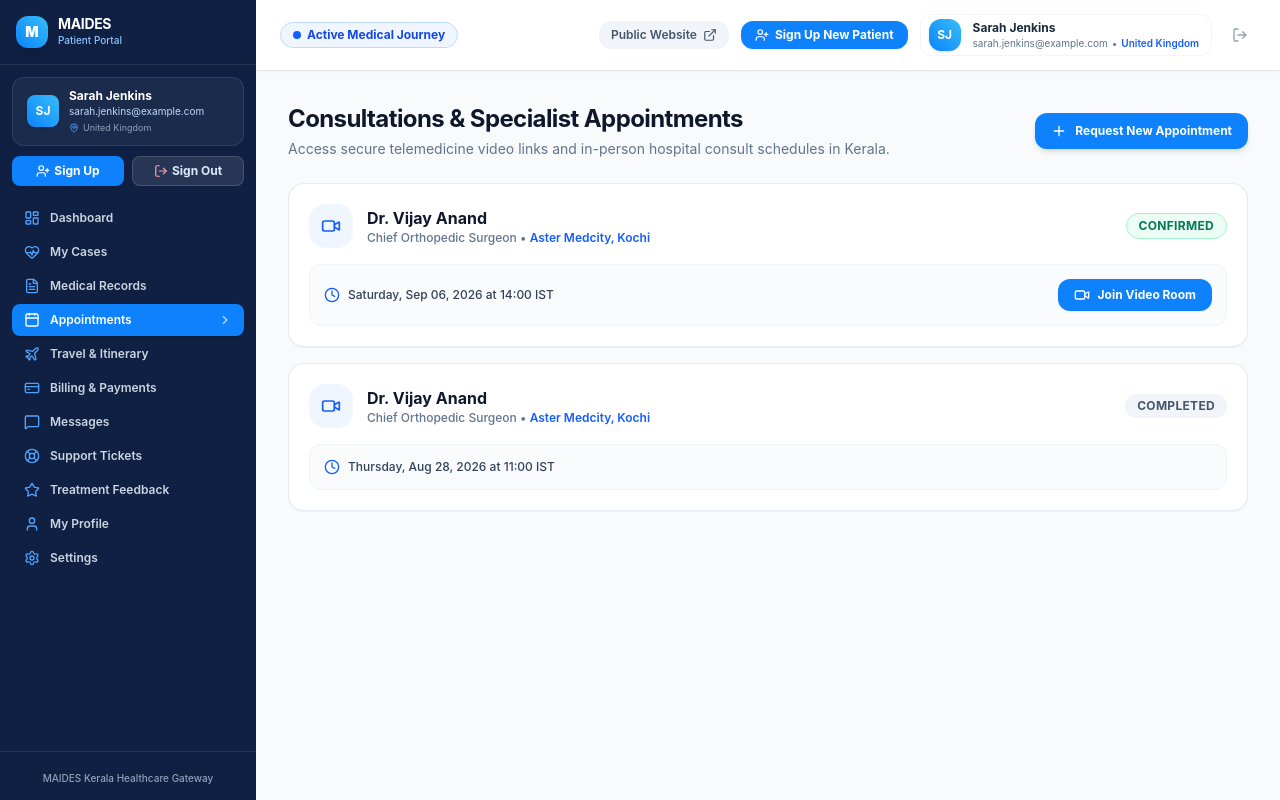
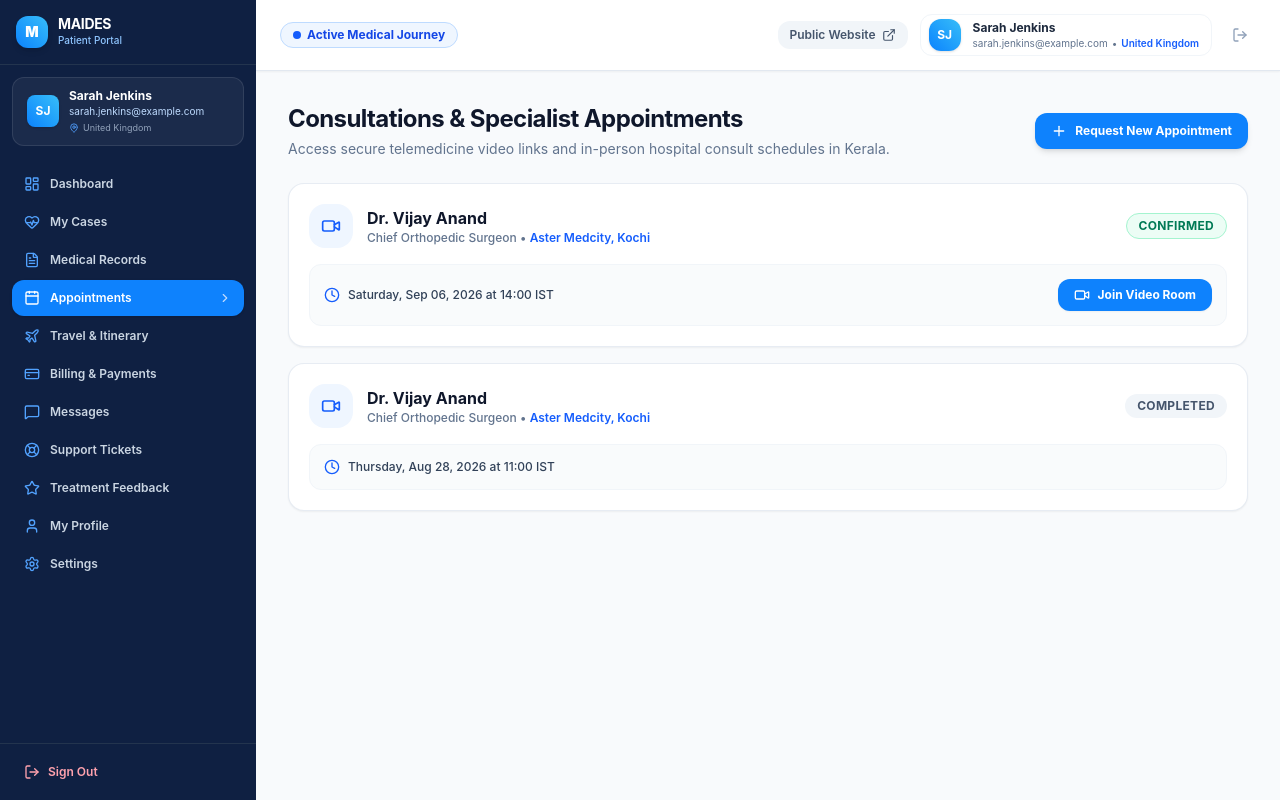
Before and after one commit to aleenashinto/MEDICAL-TOURISM, a Next.js app in the folder vitalis-web/: page /patient/appointments in a window 1280 px wide. Built offline with nearby package versions, Linux system fonts and the light colour scheme.

Commit message:
fix(patient): remove sign up button from patient layout sidebar and topbar

```diff
--- a/vitalis-web/src/app/patient/layout.tsx
+++ b/vitalis-web/src/app/patient/layout.tsx
@@ -20,8 +20,7 @@ import {
   X,
   ExternalLink,
   ChevronRight,
-  MapPin,
-  UserPlus
+  MapPin
 } from "lucide-react";
 
 export default function PatientLayout({
@@ -87,11 +86,11 @@ export default function PatientLayout({
         </Link>
         <div className="flex items-center gap-2">
           <Link
-            href="/auth/register"
-            className="px-3 py-1.5 rounded-lg bg-[#0E82FD] hover:bg-blue-600 text-white font-bold text-xs shadow-sm flex items-center gap-1"
+            href="/auth/login"
+            title="Sign Out"
+            className="p-2 rounded-xl bg-white/10 text-rose-300 hover:bg-white/20 border border-white/10"
           >
-            <UserPlus className="w-3.5 h-3.5" />
-            <span>Sign Up</span>
+            <LogOut className="w-4 h-4" />
           </Link>
           <button
             onClick={() => setMobileDrawerOpen(!mobileDrawerOpen)}
@@ -152,28 +151,8 @@ export default function PatientLayout({
             </div>
           </div>
 
-          {/* Direct Top Action Buttons */}
-          <div className="grid grid-cols-2 gap-2 mx-3 mt-2.5 mb-1">
-            <Link
-              href="/auth/register"
-              onClick={() => setMobileDrawerOpen(false)}
-              className="flex items-center justify-center gap-1 py-1.5 px-2 rounded-lg bg-[#0E82FD] hover:bg-blue-600 text-white font-bold text-xs shadow-sm transition-all text-center"
-            >
-              <UserPlus className="w-3.5 h-3.5" />
-              <span>Sign Up</span>
-            </Link>
-            <Link
-              href="/auth/login"
-              onClick={() => setMobileDrawerOpen(false)}
-              className="flex items-center justify-center gap-1 py-1.5 px-2 rounded-lg bg-white/10 hover:bg-white/20 text-blue-100 font-bold text-xs border border-white/15 transition-all text-center"
-            >
-              <LogOut className="w-3.5 h-3.5 text-rose-300" />
-              <span>Sign Out</span>
-            </Link>
-          </div>
-
           {/* Scrollable Navigation */}
-          <nav className="p-3 space-y-0.5 flex-1 overflow-y-auto">
+          <nav className="p-3 space-y-0.5 flex-1 overflow-y-auto mt-2">
             {navItems.map((item) => {
               const Icon = item.icon;
               const isActive = pathname === item.href || (item.href !== "/patient/dashboard" && pathname.startsWith(item.href));
@@ -182,7 +161,7 @@ export default function PatientLayout({
                   key={item.name}
                   href={item.href}
                   onClick={() => setMobileDrawerOpen(false)}
-                  className={`flex items-center justify-between px-3 py-2 rounded-lg text-xs font-semibold transition-all ${
+                  className={`flex items-center justify-between px-3 py-2.5 rounded-xl text-xs font-semibold transition-all ${
                     isActive
                       ? "bg-[#0E82FD] text-white shadow-sm font-bold"
                       : "text-slate-300 hover:text-white hover:bg-white/10"
@@ -199,9 +178,16 @@ export default function PatientLayout({
           </nav>
         </div>
 
-        {/* Footer info */}
-        <div className="p-3 border-t border-slate-700/60 text-center">
-          <span className="text-[10px] text-slate-400 font-medium">MAIDES Kerala Healthcare Gateway</span>
+        {/* Footer info & Logout */}
+        <div className="p-3 border-t border-slate-700/60 flex items-center justify-between">
+          <Link
+            href="/auth/login"
+            onClick={() => setMobileDrawerOpen(false)}
+            className="flex items-center gap-2 px-3 py-2 rounded-xl text-xs font-semibold text-rose-300 hover:text-rose-100 hover:bg-rose-500/20 transition-colors w-full"
+          >
+            <LogOut className="w-4 h-4" />
+            <span>Sign Out</span>
+          </Link>
         </div>
       </aside>
 
@@ -224,14 +210,6 @@ export default function PatientLayout({
             >
               <span>Public Website</span>
               <ExternalLink className="w-3.5 h-3.5" />
-            </Link>
-
-            <Link
-              href="/auth/register"
-              className="inline-flex items-center gap-1.5 text-xs font-bold text-white bg-[#0E82FD] hover:bg-blue-600 px-3.5 py-1.5 rounded-xl shadow-xs transition-all"
-            >
-              <UserPlus className="w-3.5 h-3.5" />
-              <span>Sign Up New Patient</span>
             </Link>
 
             <Link
```
